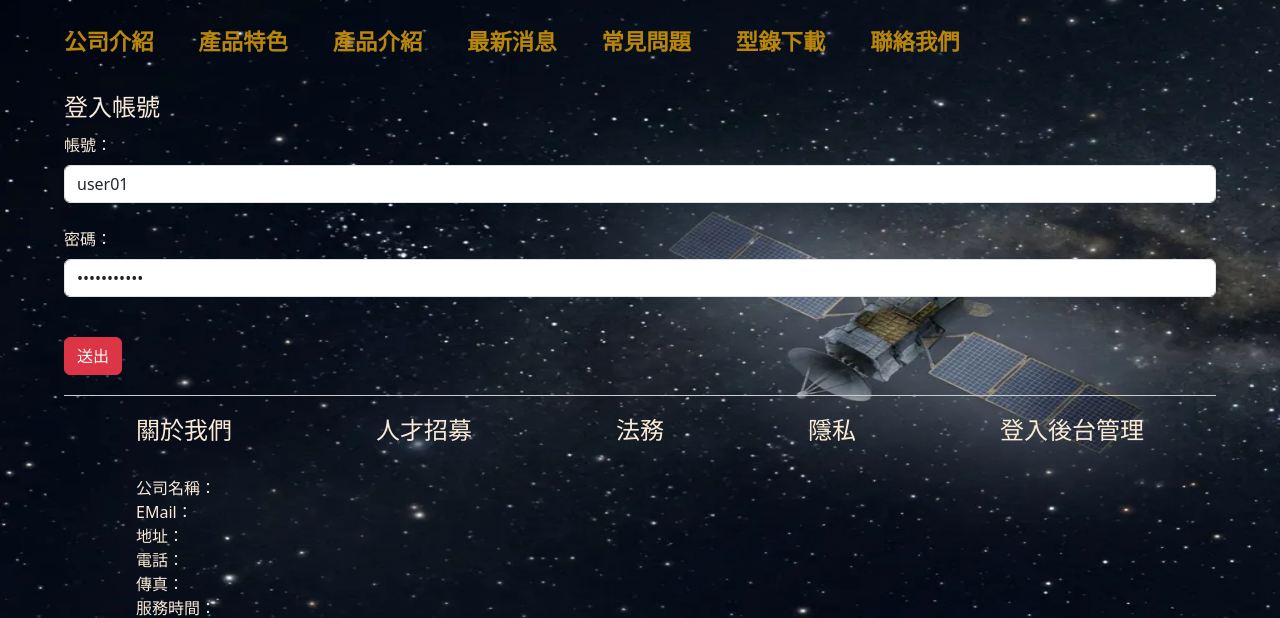
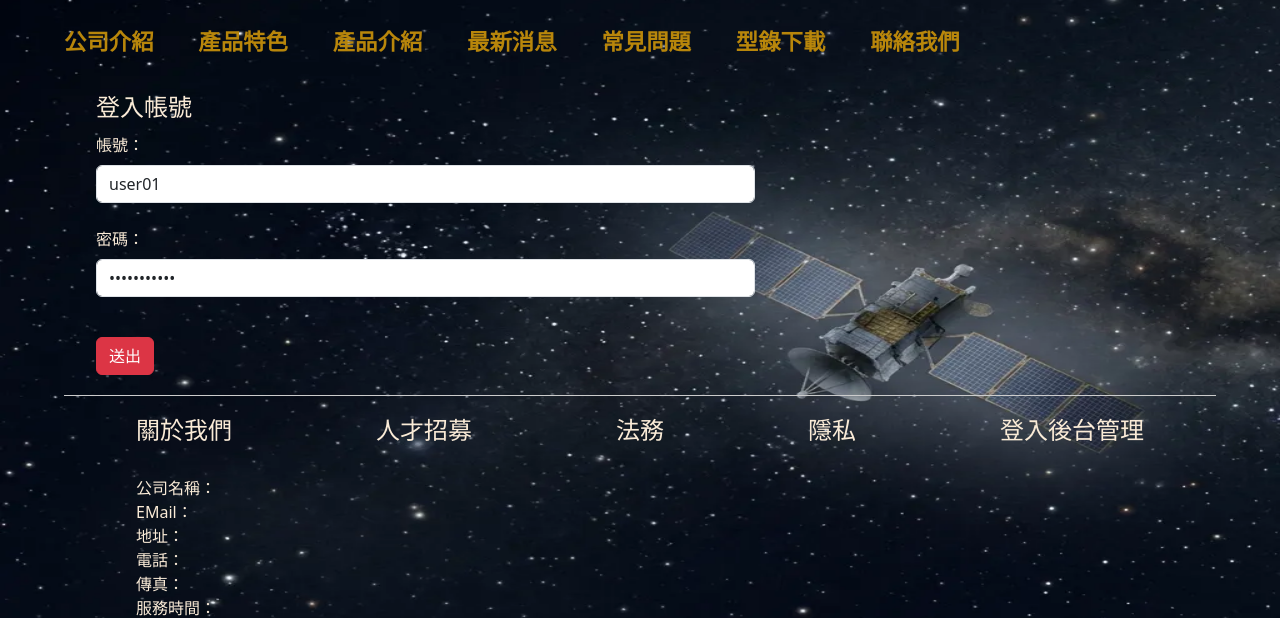
Before and after one commit to seriousfoul/2026_django_project, a Django app: page /login/ in a window 1280 px wide. Shown: the part 109-727 px from the top of the page. Run offline with Django 5.2, Linux system fonts and the light colour scheme; some libraries are stand-ins or nearby versions.

Commit message:
fix: login css

```diff
--- a/static/css/front.css
+++ b/static/css/front.css
@@ -313,3 +313,8 @@ td img{
 	width: 60%;
 	margin: 5vh auto;
 }
+
+.formSet {
+  width: 60%;
+  padding-left: 2em;
+}
```
Also changed, not shown: db.sqlite3.
